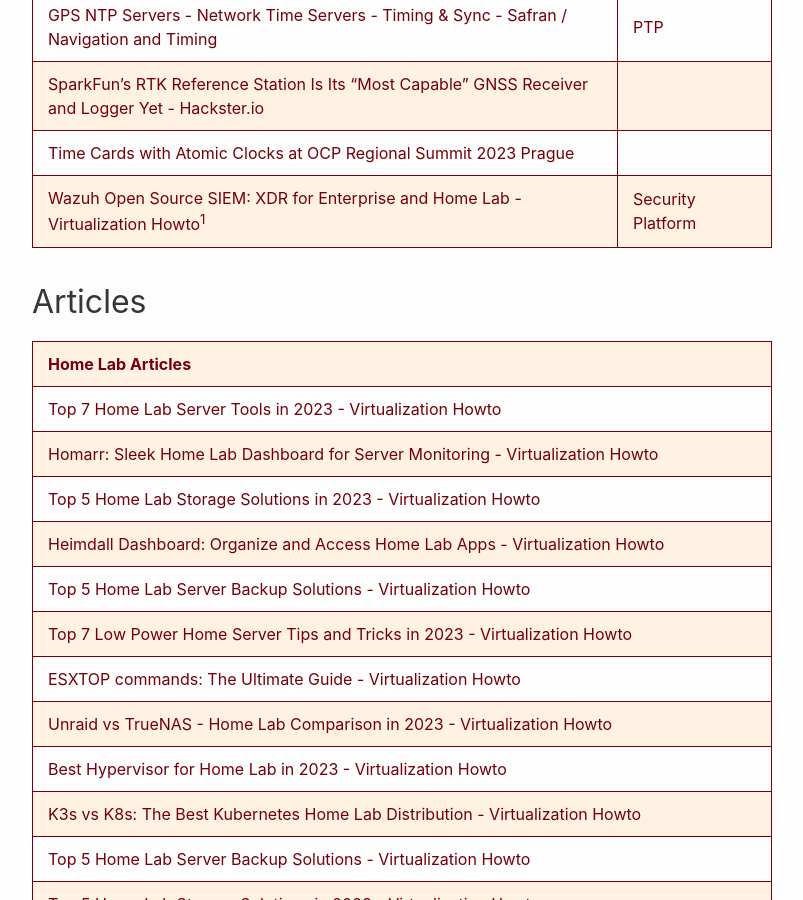
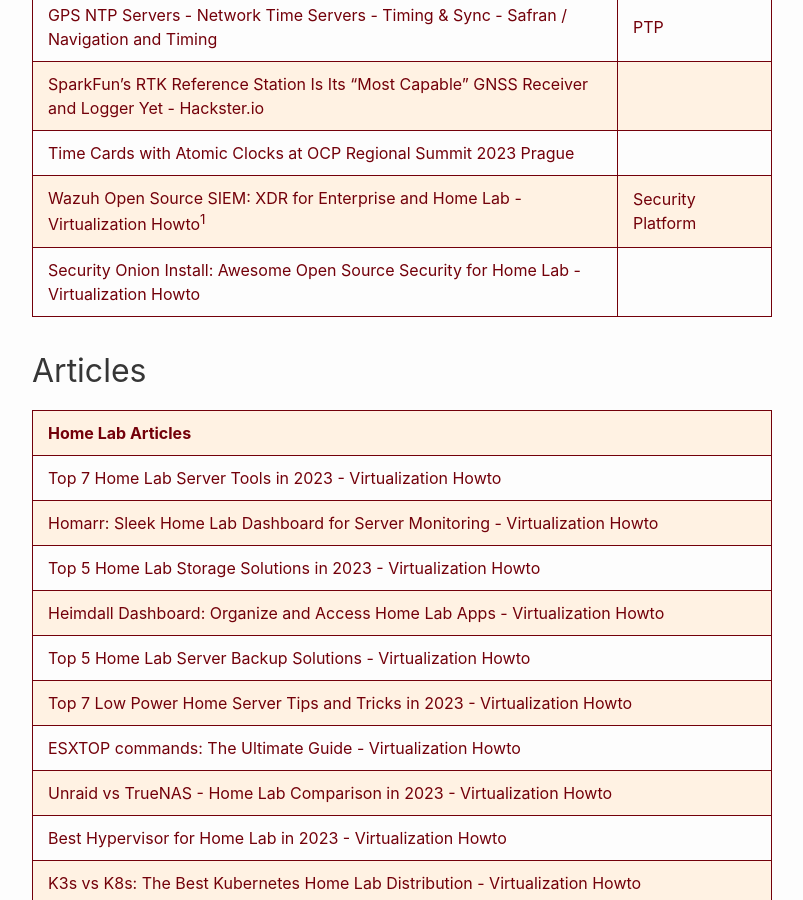
Before and after one commit to RalphHightower/RalphHightower, a Jekyll site: the page built from HomeLab.md, in a window 1280 px wide and 900 px high, scrolled down 2152 px. Shown: the whole window, without its empty margins (238-1041 px from the left). Built offline with Jekyll 4.4.1, drawn with Linux system fonts in a browser that asks for light colours; our own code applies the rules of GitHub Pages for plain Markdown files.

Commit message:
[docs](doc): Open Source Security

```diff
--- a/HomeLab.md
+++ b/HomeLab.md
@@ -24,6 +24,7 @@
 | [SparkFun's RTK Reference Station Is Its "Most Capable" GNSS Receiver and Logger Yet - Hackster.io](https://www.hackster.io/news/sparkfun-s-rtk-reference-station-is-its-most-capable-gnss-receiver-and-logger-yet-057c07287fa9 ) |
 | [Time Cards with Atomic Clocks at OCP Regional Summit 2023 Prague](https://www.servethehome.com/time-cards-with-atomic-clocks-at-ocp-regional-summit-2023-prague-meta-safran-orolia-intel-amd-xilinx-microchip/ ) |
 | [Wazuh Open Source SIEM: XDR for Enterprise and Home Lab - Virtualization Howto](https://www.virtualizationhowto.com/2023/10/wazuh-open-source-siem-xdr-for-enterprise-and-home-lab/ )[^11]  | Security Platform |
+| [Security Onion Install: Awesome Open Source Security for Home Lab - Virtualization Howto](https://www.virtualizationhowto.com/2023/10/security-onion-install-awesome-open-source-security-for-home-lab/ ) |
 
 [^11]: Wazuh operates as a security platform, offering both Extended Detection and open-source unified XDR and Security Information and Event Management (SIEM) functionalities for log data analysis. It is designed to protect endpoints as well as cloud workloads.
 
```
